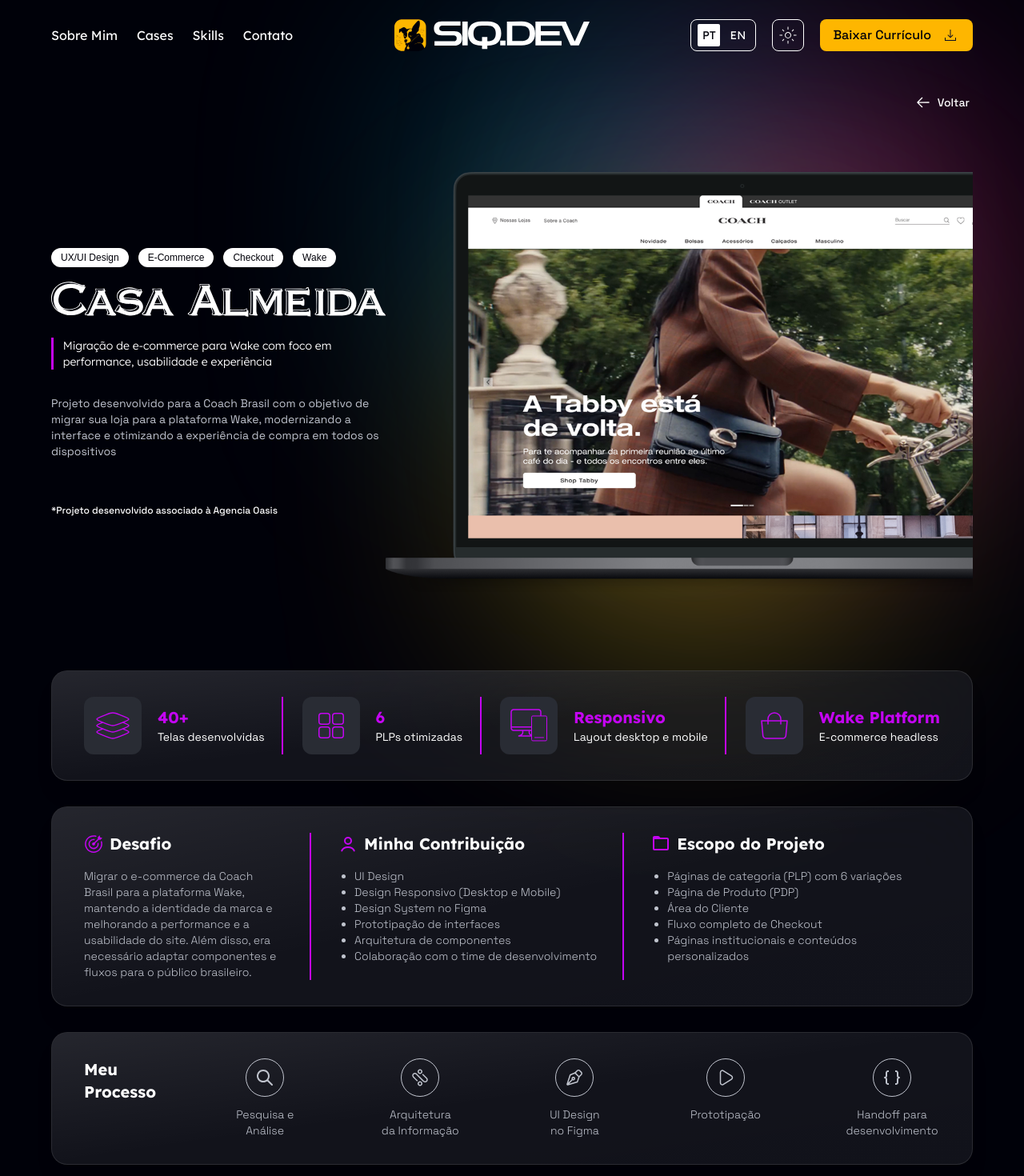
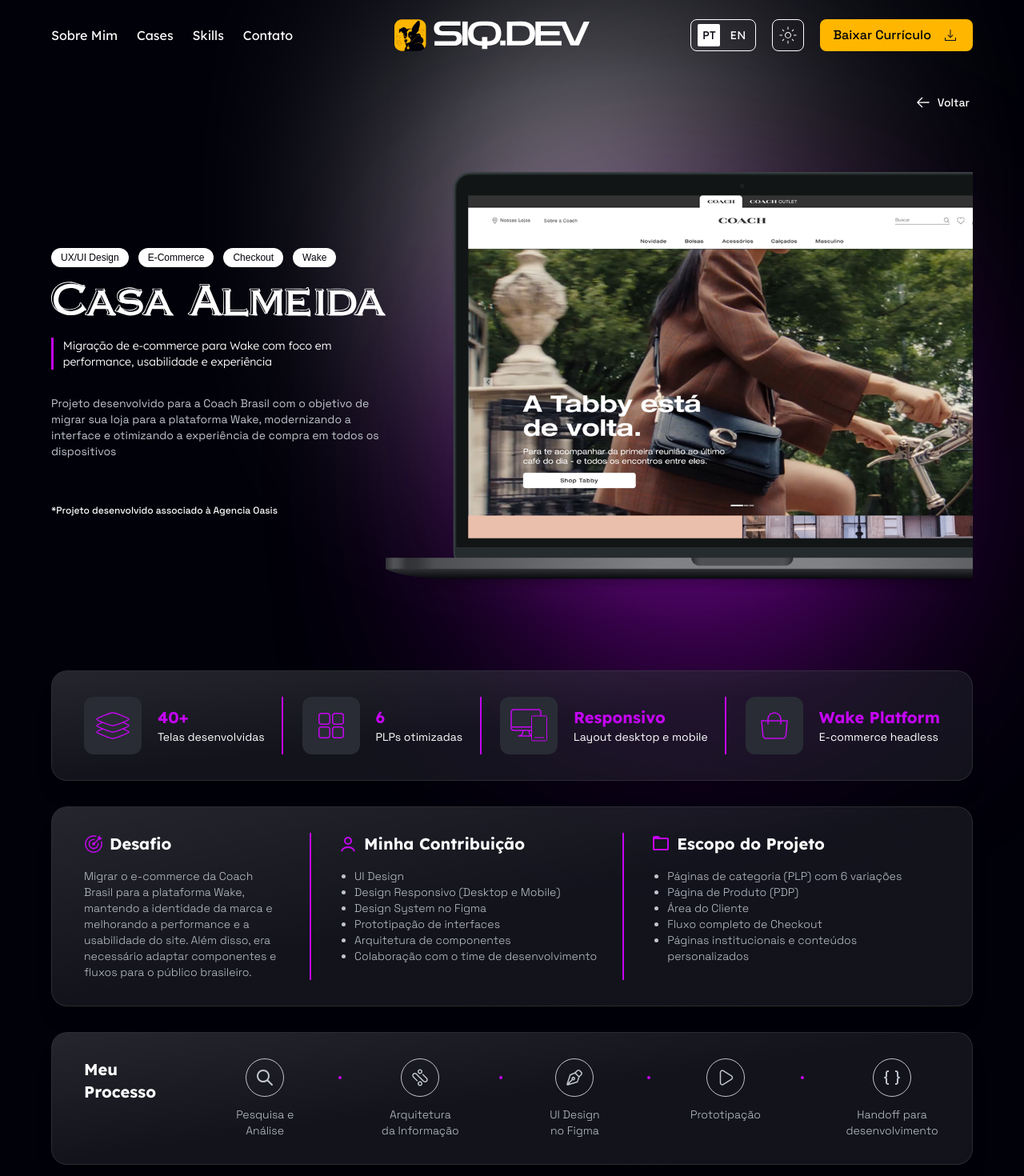
Before and after one commit to itsmesiq/portfolio, a Next.js app: page /cases/casa-almeida in a window 1280 px wide. Shown: the top 1470 px of the page at 80% size. Built offline with nearby package versions, Linux system fonts and the light colour scheme.

Commit message:
feat: enhance BackgroundGlow component with dynamic color props for improved visual effects

```diff
--- a/src/app/cases/[slug]/page.tsx
+++ b/src/app/cases/[slug]/page.tsx
@@ -34,7 +34,7 @@
     return (
         <div className="relative flex flex-col flex-1 items-center overflow-x-hidden bg-background">
             <div className="absolute top-0 left-0 w-full h-225 pointer-events-none z-0">
-                <BackgroundGlow />
+                <BackgroundGlow primary={project.primary} secondary={project.secondary} terciary={project.terciary} />
             </div>
 
             <main className="z-10 w-full flex flex-col flex-1 items-center">
@@ -42,7 +42,7 @@
                 <HeroCases project={project} />
                 <Highlights project={project} />
                 <ProjectDescription project={project} />
-                <MyProcess color={project.color} />
+                <MyProcess primary={project.primary} />
                 <Gallery gallery={project.gallery} />
                 <BottomNav previousCase={previousCase} nextCase={nextCase} />
                 <Contact />
--- a/src/components/ui/BackgroundGlow.tsx
+++ b/src/components/ui/BackgroundGlow.tsx
@@ -1,9 +1,21 @@
-export default function BackgroundGlow() {
+import type { Case } from "@/types/case.type";
+
+type BackgroundGlowProps = {
+    primary: Case["primary"];
+    secondary: Case["secondary"];
+    terciary: Case["terciary"];
+};
+
+export default function BackgroundGlow({ primary, secondary, terciary }: BackgroundGlowProps) {
     return (
         <>
-            <div className="absolute left-[45%] top-20 h-96 w-96 rounded-full bg-cyan-500/50 blur-[140px]" />
-            <div className="absolute right-[6%] top-35 h-96 w-96 rounded-full bg-pink-500/60 blur-[140px]" />
-            <div className="absolute left-[68%] top-98 h-96 w-96 -translate-x-1/2 rounded-full bg-yellow-300/60 blur-[140px]" />
+            <div className="absolute invisible sm:visible left-[45%] top-20 h-96 w-96 rounded-full blur-[140px]" style={{ backgroundColor: terciary }} />
+            <div className="absolute invisible sm:visible right-[6%] top-35 h-96 w-96 rounded-full blur-[140px]" style={{ backgroundColor: secondary }} />
+            <div className="absolute invisible sm:visible left-[68%] top-98 h-96 w-96 -translate-x-1/2 rounded-full blur-[140px]" style={{ backgroundColor: primary}} />
+
+            <div className="absolute sm:invisible left-[45%] top-20 h-50 w-50 rounded-full blur-[140px]" style={{ backgroundColor: terciary }} />
+            <div className="absolute sm:invisible right-[6%] top-35 h-50 w-50 rounded-full blur-[140px]" style={{ backgroundColor: secondary }} />
+            <div className="absolute sm:invisible left-[68%] top-98 h-50 w-50 -translate-x-1/2 rounded-full blur-[140px]" style={{ backgroundColor: primary}} />
         </>
     );
 }
```
